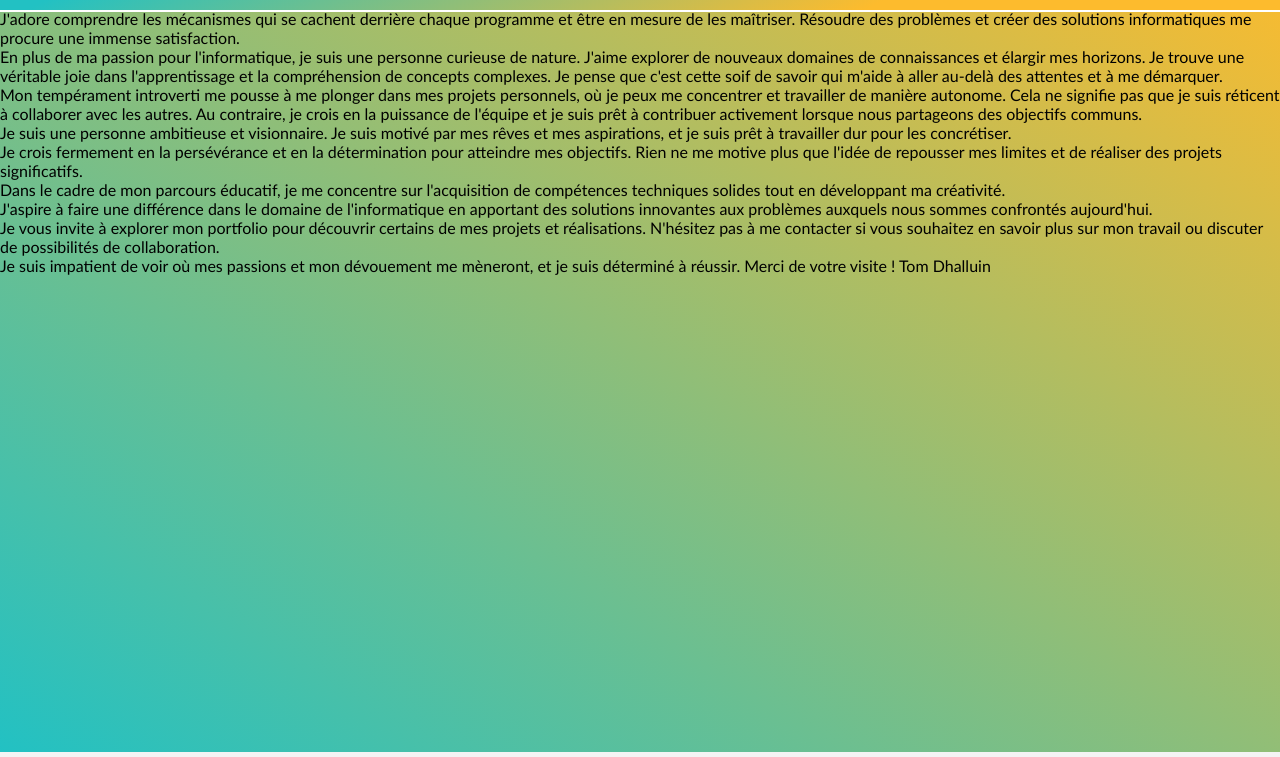
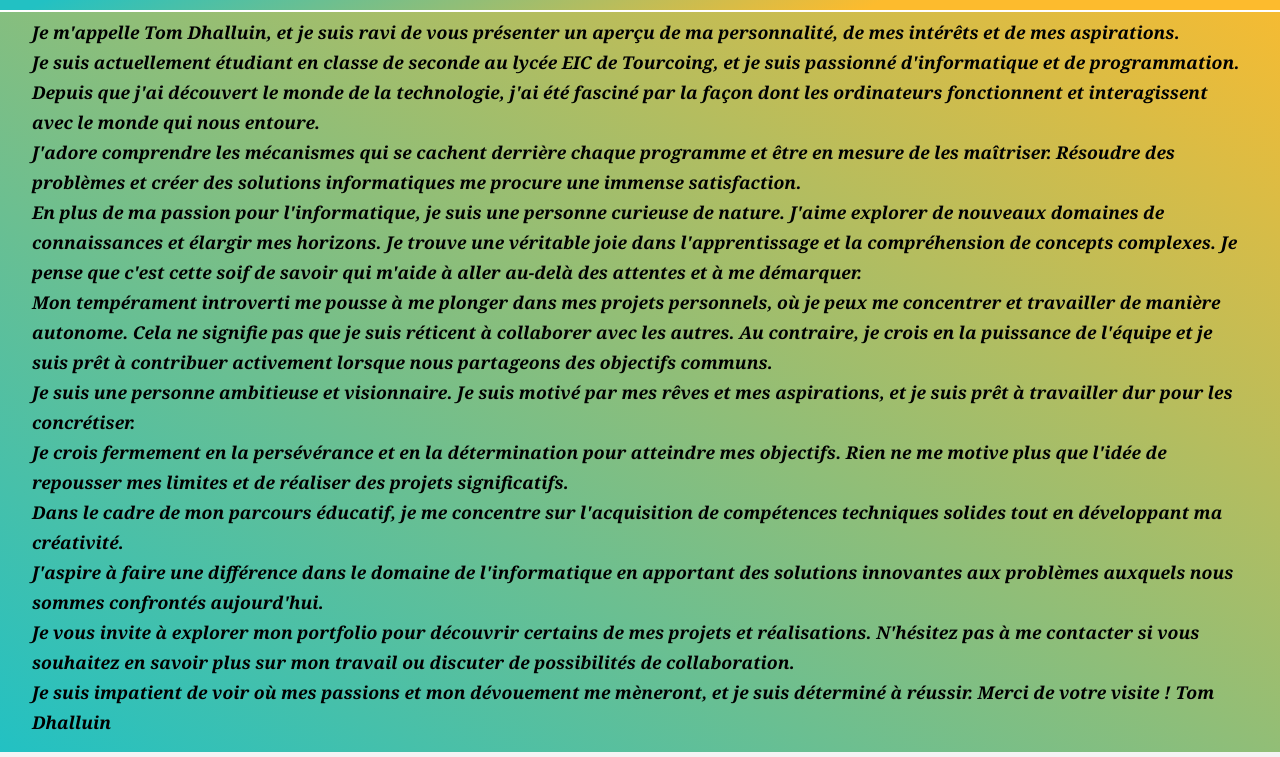
Before and after one commit to DTom59/MonSite.github.io, a plain HTML site: page index2.html in a window 1280 px wide. Shown: the part 48-805 px from the top of the page. Drawn offline with Linux system fonts and the light colour scheme; files that its build step writes are made by us from their sources.

Commit message:
Update index2.html

```diff
--- a/index2.html
+++ b/index2.html
@@ -5,7 +5,7 @@
     <meta http-equiv="X-UA-Compatible" content="IE=edge" />
     <meta name="viewport" content="width=device-width, initial-scale=1.0" />
     <title>Mon Site</title>
-    <link rel="stylesheet" href="/AboutMe/style.css" />
+    <link rel="stylesheet" href="style2.css" />
   </head>
   <body>
     <header role="heading">
```
